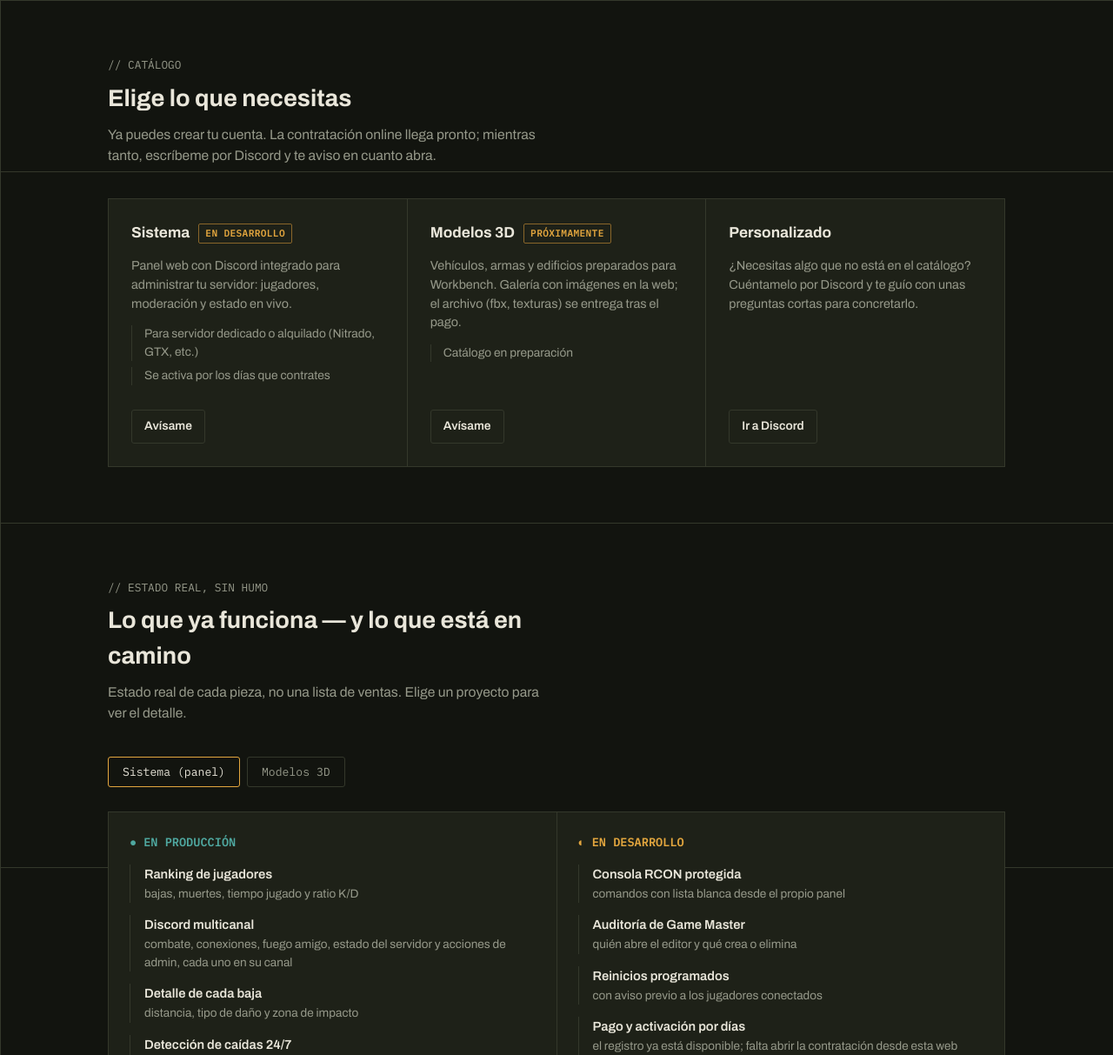
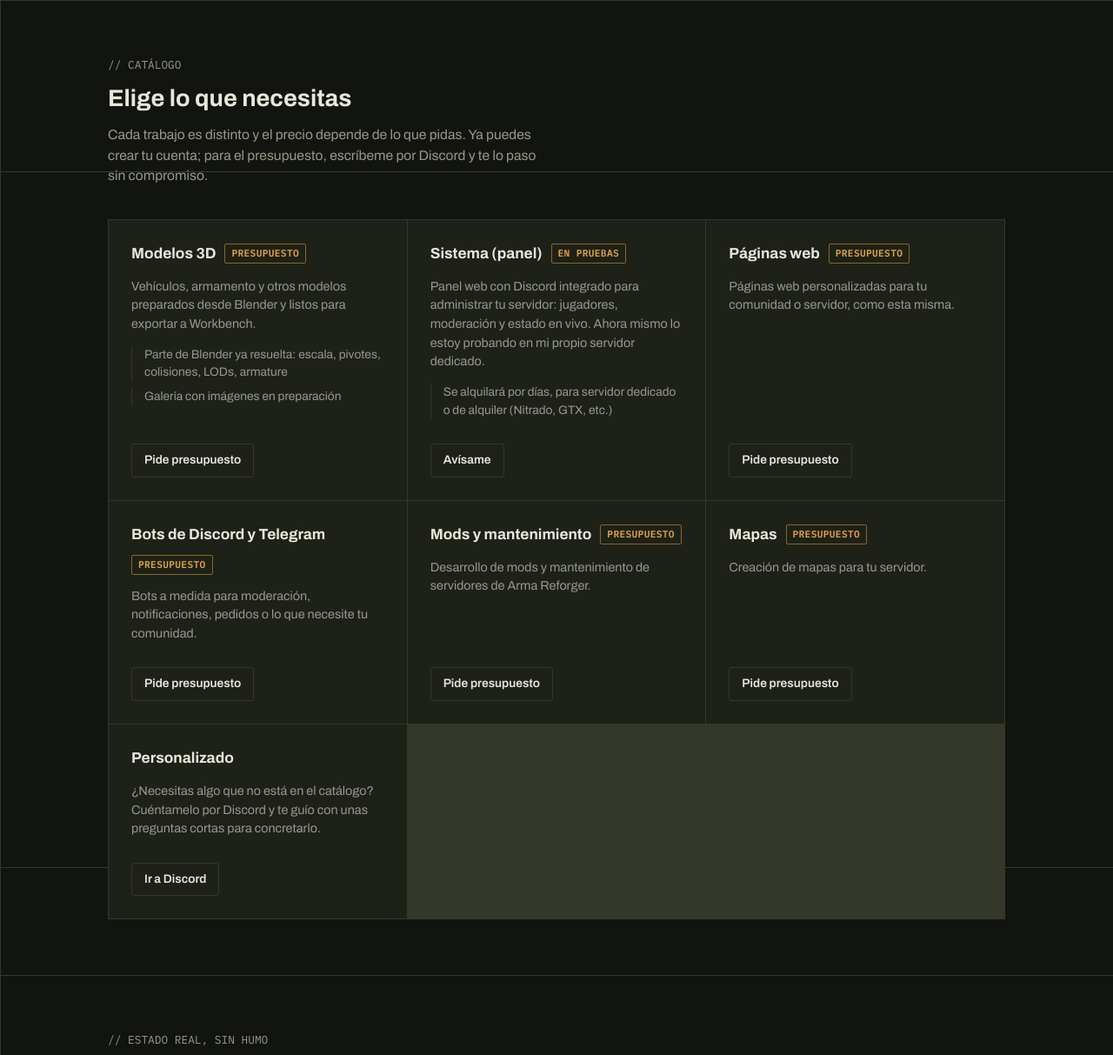
Before and after one commit to pescata86/pescata-dev, a website: page index.html in a window 1280 px wide. Shown: the part 603-1816 px from the top of the page at 87% size. Drawn offline with Linux system fonts and the light colour scheme; no server answers.

Commit message:
Catálogo real (modelos 3D, sistema en pruebas, webs, bots, mods y mapas) + enlace de Discord

```diff
--- a/index.html
+++ b/index.html
@@ -380,29 +380,57 @@
     <div class="sec-head">
       <span class="k" data-i18n-es>// CATÁLOGO</span><span class="k" data-i18n-en>// CATALOG</span>
       <h2><span data-i18n-es>Elige lo que necesitas</span><span data-i18n-en>Pick what you need</span></h2>
-      <p><span data-i18n-es>Ya puedes crear tu cuenta. La contratación online llega pronto; mientras tanto, escríbeme por Discord y te aviso en cuanto abra.</span><span data-i18n-en>You can already create an account. Online checkout is coming soon; in the meantime, message me on Discord and I'll let you know the moment it opens.</span></p>
+      <p><span data-i18n-es>Cada trabajo es distinto y el precio depende de lo que pidas. Ya puedes crear tu cuenta; para el presupuesto, escríbeme por Discord y te lo paso sin compromiso.</span><span data-i18n-en>Every job is different and the price depends on what you need. You can already create an account; for a quote, message me on Discord and I'll get back to you with no strings attached.</span></p>
     </div>
 
     <div class="catalog-grid">
       <div class="catalog-card">
-        <h3><span data-i18n-es>Sistema</span><span data-i18n-en>System</span> <span class="status" data-i18n-es>EN DESARROLLO</span><span class="status" data-i18n-en>IN DEVELOPMENT</span></h3>
-        <p><span data-i18n-es>Panel web con Discord integrado para administrar tu servidor: jugadores, moderación y estado en vivo.</span><span data-i18n-en>Web panel with integrated Discord to run your server: players, moderation and live status.</span></p>
+        <h3><span data-i18n-es>Modelos 3D</span><span data-i18n-en>3D Models</span> <span class="status" data-i18n-es>PRESUPUESTO</span><span class="status" data-i18n-en>QUOTE-BASED</span></h3>
+        <p><span data-i18n-es>Vehículos, armamento y otros modelos preparados desde Blender y listos para exportar a Workbench.</span><span data-i18n-en>Vehicles, weapons and other models prepared in Blender and ready to export to Workbench.</span></p>
         <ul>
-          <li><span data-i18n-es>Para servidor dedicado o alquilado (Nitrado, GTX, etc.)</span><span data-i18n-en>For dedicated or rented servers (Nitrado, GTX, etc.)</span></li>
-          <li><span data-i18n-es>Se activa por los días que contrates</span><span data-i18n-en>Activated for the days you purchase</span></li>
+          <li><span data-i18n-es>Parte de Blender ya resuelta: escala, pivotes, colisiones, LODs, armature</span><span data-i18n-en>Blender side already done: scale, pivots, collisions, LODs, armature</span></li>
+          <li><span data-i18n-es>Galería con imágenes en preparación</span><span data-i18n-en>Image gallery in progress</span></li>
+        </ul>
+        <div class="spacer"></div>
+        <a class="btn btn-ghost btn-sm" href="#contacto"><span data-i18n-es>Pide presupuesto</span><span data-i18n-en>Get a quote</span></a>
+      </div>
+
+      <div class="catalog-card">
+        <h3><span data-i18n-es>Sistema (panel)</span><span data-i18n-en>System (panel)</span> <span class="status" data-i18n-es>EN PRUEBAS</span><span class="status" data-i18n-en>IN TESTING</span></h3>
+        <p><span data-i18n-es>Panel web con Discord integrado para administrar tu servidor: jugadores, moderación y estado en vivo. Ahora mismo lo estoy probando en mi propio servidor dedicado.</span><span data-i18n-en>Web panel with integrated Discord to run your server: players, moderation and live status. Right now I'm testing it on my own dedicated server.</span></p>
+        <ul>
+          <li><span data-i18n-es>Se alquilará por días, para servidor dedicado o de alquiler (Nitrado, GTX, etc.)</span><span data-i18n-en>Will be rented by days, for dedicated or rented servers (Nitrado, GTX, etc.)</span></li>
         </ul>
         <div class="spacer"></div>
         <a class="btn btn-ghost btn-sm" href="#contacto"><span data-i18n-es>Avísame</span><span data-i18n-en>Notify me</span></a>
       </div>
 
       <div class="catalog-card">
-        <h3><span data-i18n-es>Modelos 3D</span><span data-i18n-en>3D Models</span> <span class="status" data-i18n-es>PRÓXIMAMENTE</span><span class="status" data-i18n-en>COMING SOON</span></h3>
-        <p><span data-i18n-es>Vehículos, armas y edificios preparados para Workbench. Galería con imágenes en la web; el archivo (fbx, texturas) se entrega tras el pago.</span><span data-i18n-en>Vehicles, weapons and buildings ready for Workbench. Image gallery on the site; the file (fbx, textures) is delivered after payment.</span></p>
-        <ul>
-          <li><span data-i18n-es>Catálogo en preparación</span><span data-i18n-en>Catalog in progress</span></li>
-        </ul>
+        <h3><span data-i18n-es>Páginas web</span><span data-i18n-en>Web pages</span> <span class="status" data-i18n-es>PRESUPUESTO</span><span class="status" data-i18n-en>QUOTE-BASED</span></h3>
+        <p><span data-i18n-es>Páginas web personalizadas para tu comunidad o servidor, como esta misma.</span><span data-i18n-en>Custom web pages for your community or server, like this one.</span></p>
         <div class="spacer"></div>
-        <a class="btn btn-ghost btn-sm" href="#contacto"><span data-i18n-es>Avísame</span><span data-i18n-en>Notify me</span></a>
+        <a class="btn btn-ghost btn-sm" href="#contacto"><span data-i18n-es>Pide presupuesto</span><span data-i18n-en>Get a quote</span></a>
+      </div>
+
+      <div class="catalog-card">
+        <h3><span data-i18n-es>Bots de Discord y Telegram</span><span data-i18n-en>Discord & Telegram bots</span> <span class="status" data-i18n-es>PRESUPUESTO</span><span class="status" data-i18n-en>QUOTE-BASED</span></h3>
+        <p><span data-i18n-es>Bots a medida para moderación, notificaciones, pedidos o lo que necesite tu comunidad.</span><span data-i18n-en>Custom bots for moderation, notifications, orders, or whatever your community needs.</span></p>
+        <div class="spacer"></div>
+        <a class="btn btn-ghost btn-sm" href="#contacto"><span data-i18n-es>Pide presupuesto</span><span data-i18n-en>Get a quote</span></a>
+      </div>
+
+      <div class="catalog-card">
+        <h3><span data-i18n-es>Mods y mantenimiento</span><span data-i18n-en>Mods & maintenance</span> <span class="status" data-i18n-es>PRESUPUESTO</span><span class="status" data-i18n-en>QUOTE-BASED</span></h3>
+        <p><span data-i18n-es>Desarrollo de mods y mantenimiento de servidores de Arma Reforger.</span><span data-i18n-en>Mod development and server maintenance for Arma Reforger.</span></p>
+        <div class="spacer"></div>
+        <a class="btn btn-ghost btn-sm" href="#contacto"><span data-i18n-es>Pide presupuesto</span><span data-i18n-en>Get a quote</span></a>
+      </div>
+
+      <div class="catalog-card">
+        <h3><span data-i18n-es>Mapas</span><span data-i18n-en>Maps</span> <span class="status" data-i18n-es>PRESUPUESTO</span><span class="status" data-i18n-en>QUOTE-BASED</span></h3>
+        <p><span data-i18n-es>Creación de mapas para tu servidor.</span><span data-i18n-en>Map creation for your server.</span></p>
+        <div class="spacer"></div>
+        <a class="btn btn-ghost btn-sm" href="#contacto"><span data-i18n-es>Pide presupuesto</span><span data-i18n-en>Get a quote</span></a>
       </div>
 
       <div class="catalog-card">
@@ -467,8 +495,8 @@
               <em><span data-i18n-es>con aviso previo a los jugadores conectados</span><span data-i18n-en>with advance warning to connected players</span></em>
             </li>
             <li>
-              <strong><span data-i18n-es>Pago y activación por días</span><span data-i18n-en>Payment and day-based activation</span></strong>
-              <em><span data-i18n-es>el registro ya está disponible; falta abrir la contratación desde esta web</span><span data-i18n-en>sign-up is already available; checkout on this site is still to open</span></em>
+              <strong><span data-i18n-es>Alquiler por días</span><span data-i18n-en>Day-based rental</span></strong>
+              <em><span data-i18n-es>el registro ya está disponible; el sistema sigue en pruebas en mi servidor</span><span data-i18n-en>sign-up is already available; the system is still being tested on my server</span></em>
             </li>
           </ul>
         </div>
@@ -491,7 +519,7 @@
           <ul>
             <li>
               <strong><span data-i18n-es>Galería pública en la web</span><span data-i18n-en>Public gallery on the site</span></strong>
-              <em><span data-i18n-es>imágenes por modelo, con descarga tras el pago</span><span data-i18n-en>images per model, download after payment</span></em>
+              <em><span data-i18n-es>imágenes por modelo, presupuesto a medida por Discord</span><span data-i18n-en>images per model, custom quote via Discord</span></em>
             </li>
             <li>
               <strong><span data-i18n-es>Primeros modelos del catálogo</span><span data-i18n-en>First models in the catalog</span></strong>
@@ -590,7 +618,7 @@
 
   // Enlace de invitación al Discord. Mientras esté vacío, la web muestra
   // "el enlace se publicará en breve" en vez de un botón roto.
-  var DISCORD_INVITE = '';
+  var DISCORD_INVITE = 'https://discord.gg/zA6CVUbYD';
 
   var html = document.documentElement;
   var T = {
```
